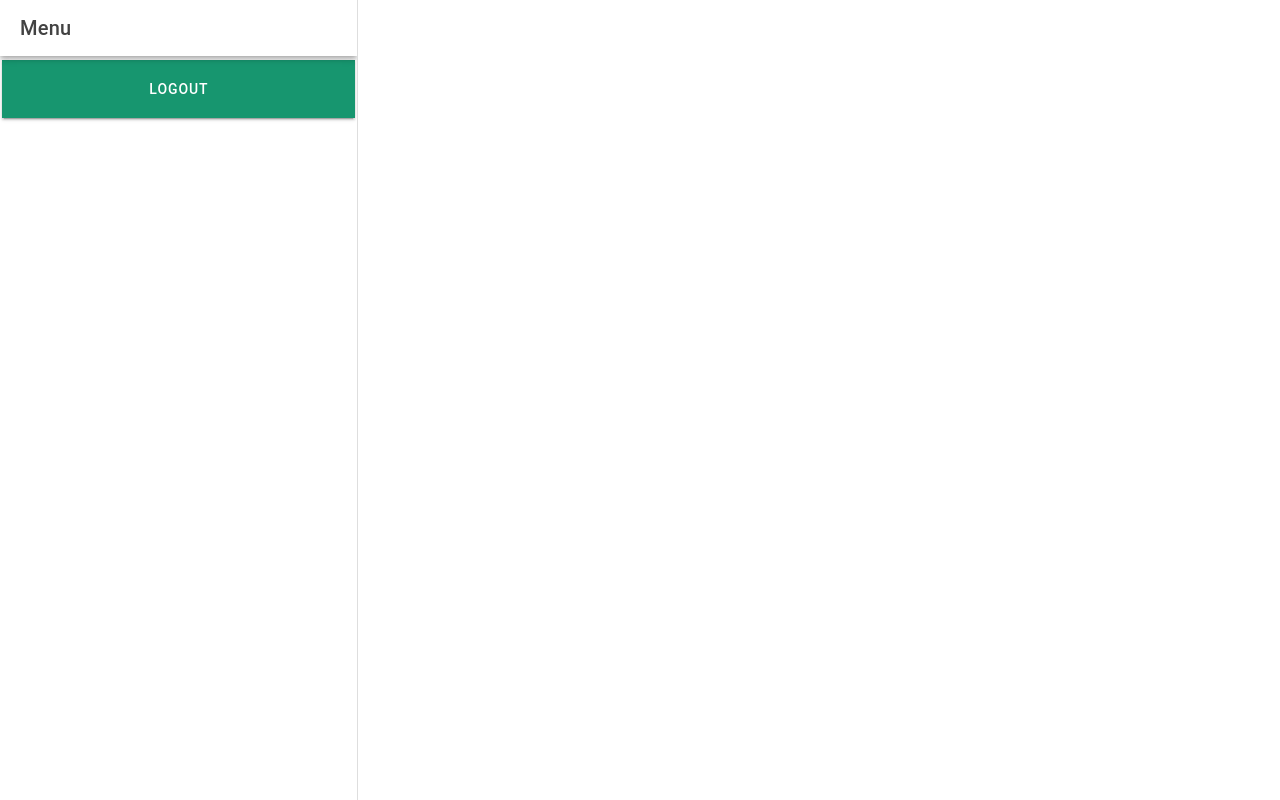
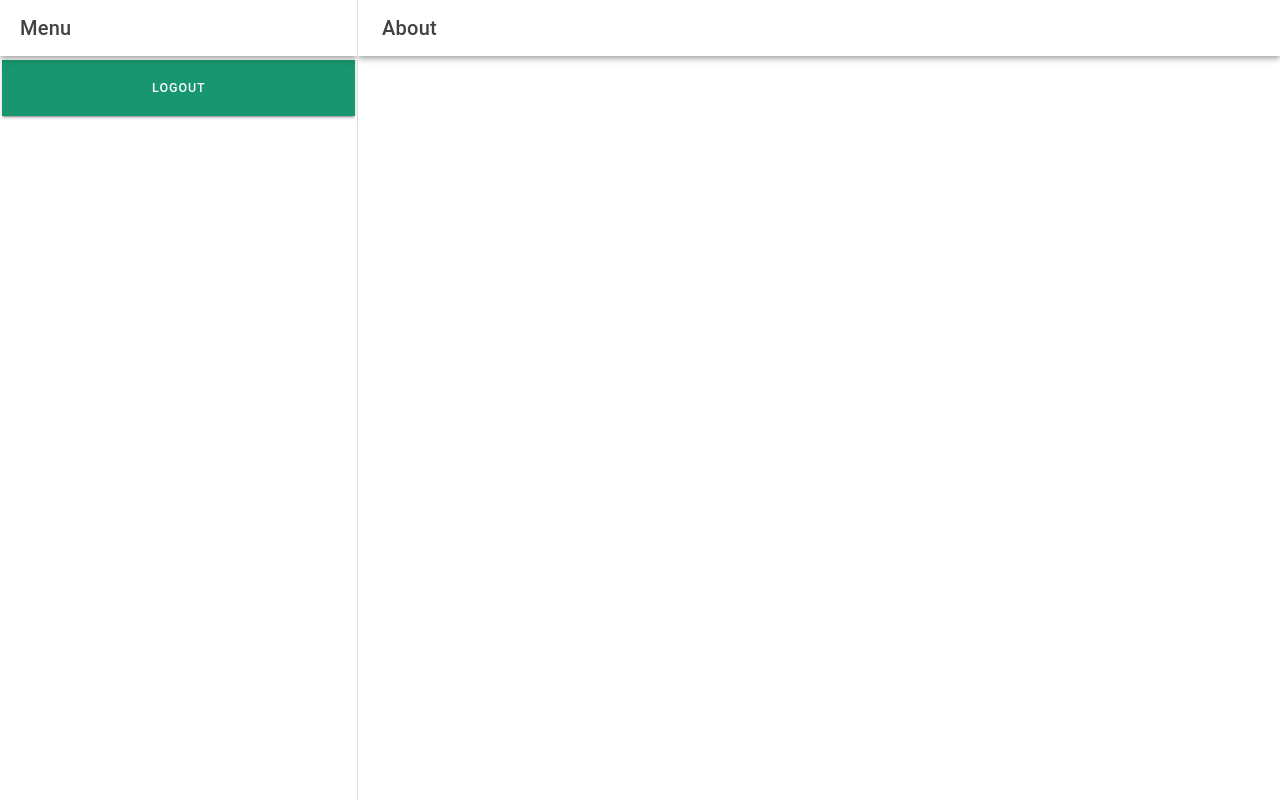
Before and after one commit to andreejavier/landong, a React (Vite) app: page /app/About in a window 1280 px wide. Built offline with nearby package versions, Linux system fonts and the light colour scheme.

Commit message:
Added about page

```diff
--- /dev/null
+++ b/src/pages/About.tsx
@@ -0,0 +1,27 @@
+import { IonButtons, IonContent, IonHeader, IonMenuButton, IonPage, IonTitle, IonToolbar } from '@ionic/react';
+import './Home.css';
+
+const About: React.FC = () => {
+  return (
+    <IonPage>
+      <IonHeader>
+      <IonToolbar>
+          <IonButtons slot='start'>
+            <IonMenuButton></IonMenuButton>
+          </IonButtons>
+          <IonTitle text-center>About</IonTitle>
+        </IonToolbar>
+      </IonHeader>
+      <IonContent fullscreen>
+        <IonHeader collapse="condense">
+          <IonToolbar>
+            <IonTitle size="large">About</IonTitle>
+          </IonToolbar>
+        </IonHeader>
+
+      </IonContent>
+    </IonPage>
+  );
+};
+
+export default About;
--- a/src/pages/Home.css
+++ b/src/pages/Home.css
@@ -41,6 +41,8 @@
 
 .home-tab{
     color:white;
+    font-size: 12.5px;
+    padding: 1px 1px 1px 1px;
 }
 
 .home-white-text{
--- a/src/pages/Menu.tsx
+++ b/src/pages/Menu.tsx
@@ -6,6 +6,7 @@
 import Page1 from './Page1';
 import Page2 from './Page2';
 import Details from './Details';
+import About from './About';
 import './Home.css';
 
 
@@ -24,6 +25,11 @@
     {
       name:'Page 2',
       url:'/app/page2',
+      icon:newspaperOutline
+    },
+    {
+      name:'About',
+      url:'/app/about',
       icon:newspaperOutline
     }
   ]
@@ -67,6 +73,7 @@
         <Route exact path="/app/page1" component={Page1} />
         <Route exact path="/app/page1/details" component={Details} />
         <Route exact path="/app/page2" component={Page2} />
+        <Route exact path="/app/About" component={About} />
         <Route exact path="/app">
           <Redirect to="/app/home" />
         </Route>
```
